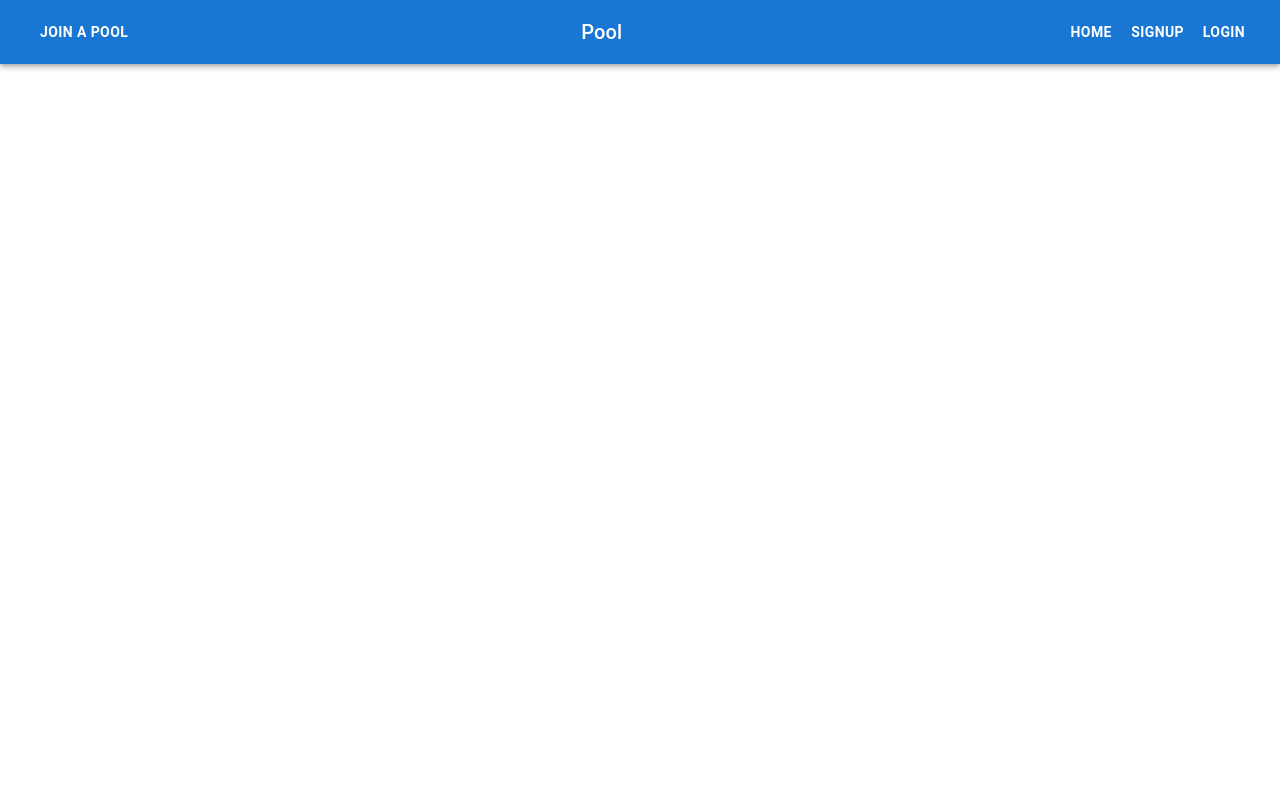
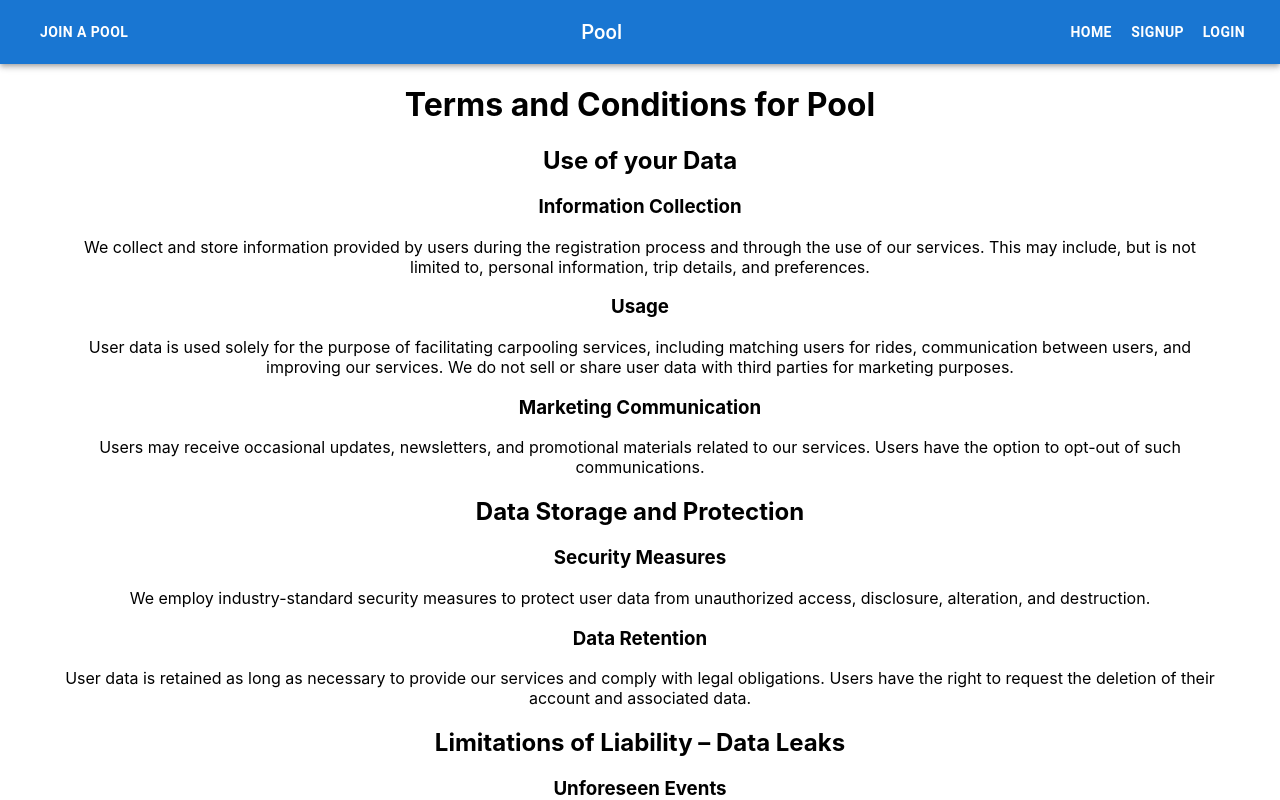
Before and after one commit to nexusstar12/CarpoolApp, a React (Create React App) app in the folder appfrontend/: page /terms-and-conditions in a window 1280 px wide. Built offline with nearby package versions, Linux system fonts and the light colour scheme; no server answers.

Commit message:
made terms and conditions page

```diff
--- a/appfrontend/src/App.css
+++ b/appfrontend/src/App.css
@@ -96,3 +96,8 @@ html {
     width: 80%; /* Adjust width for larger screens */
   }
 }
+
+.scrollable-container {
+  max-height: 100vh; /* Adjust the value as needed */
+  overflow-y: auto;
+}
--- a/appfrontend/src/App.js
+++ b/appfrontend/src/App.js
@@ -7,6 +7,7 @@ import PassengerProfilePage from "./pages/PassengerProfilePage";
 import DriverProfilePage from "./pages/DriverProfilePage";
 import ListPoolPage from "./pages/ListPoolPage";
 import ListCrewPage from "./pages/ListCrewPage";
+import TermsAndConditions from "./pages/TermsAndConditions";
 import { BrowserRouter as Router, Route, Routes } from "react-router-dom";
 import Bar from "./components/Bar";
 
@@ -26,6 +27,7 @@ function App() {
             <Route path="/signup" element={<SignUpPage />} />
             <Route path="/signin" element={<SignInPage />} />
             <Route path="/create-pool" element={<PoolCreationPage />} />
+            <Route path="/terms-and-conditions" element={<TermsAndConditions />} />
             <Route
               path="/passenger-profile"
               element={<PassengerProfilePage />}
--- /dev/null
+++ b/appfrontend/src/pages/TermsAndConditions.js
@@ -0,0 +1,119 @@
+//show header
+//just text on screen, should be center left aligned w no image
+function TermsAndConditions() {
+    return (
+        <div className="scrollable-container">
+        <h1>Terms and Conditions for Pool</h1>
+        <h2>Use of your Data</h2>
+        <h3>Information Collection</h3>
+        <p style={{
+        paddingLeft: '60px',
+        paddingRight: '60px'
+  }}>
+    We collect and store information provided by users during the registration process and through
+    the use of our services. This may include, but is not limited to, personal information, trip details,
+    and preferences.
+      </p>
+      <h3>Usage</h3>
+      <p style={{
+        paddingLeft: '60px',
+        paddingRight: '60px'
+  }}>
+    User data is used solely for the purpose of facilitating carpooling services, including matching users
+    for rides, communication between users, and improving our services. We do not sell or share user data with
+     third parties for marketing purposes.
+      </p>
+
+      <h3>Marketing Communication</h3>
+        <p style={{
+        paddingLeft: '60px',
+        paddingRight: '60px'
+  }}>
+    Users may receive occasional updates, newsletters, and promotional materials related to our services. Users
+    have the option to opt-out of such communications.
+      </p>
+
+      <h2>Data Storage and Protection</h2>
+
+      <h3>Security Measures</h3>
+        <p style={{
+        paddingLeft: '60px',
+        paddingRight: '60px'
+  }}>
+    We employ industry-standard security measures to protect user data from unauthorized access, disclosure, alteration,
+    and destruction.
+      </p>
+
+      <h3>Data Retention</h3>
+        <p style={{
+        paddingLeft: '60px',
+        paddingRight: '60px'
+  }}>
+   User data is retained as long as necessary to provide our services and comply with legal obligations. Users have the
+   right to request the deletion of their account and associated data.
+      </p>
+
+      <h2>Limitations of Liability – Data Leaks</h2>
+
+      <h3>Unforeseen Events</h3>
+        <p style={{
+        paddingLeft: '60px',
+        paddingRight: '60px'
+  }}>
+   While we take reasonable measures to protect user data, we cannot guarantee that data will be immune to unauthorized access,
+    hacking, or other security breaches. Users acknowledge and accept the inherent risks associated with the transmission of information over the internet.
+      </p>
+
+      <h3>Notification</h3>
+        <p style={{
+        paddingLeft: '60px',
+        paddingRight: '60px'
+  }}>
+   In the event of a data breach, we will promptly notify affected users in accordance with applicable laws and regulations.
+      </p>
+
+      <h2>Limitations of Liability – Off-App Interactions</h2>
+
+      <h3>Off-App Interactions</h3>
+        <p style={{
+        paddingLeft: '60px',
+        paddingRight: '60px'
+  }}>
+    Users acknowledge that interactions and transactions with other users outside the platform are beyond our control. We disclaim any liability for disputes, damages,
+    or injuries arising from off-app interactions.
+        </p>
+
+        <h3>User Responsibility</h3>
+        <p style={{
+        paddingLeft: '60px',
+        paddingRight: '60px'
+  }}>
+    Users are responsible for their interactions with others, both on and off the platform. We encourage users to exercise caution and good judgment when engaging in off-app interactions.
+        </p>
+
+    <h2> General</h2>
+
+    <h3>Modifications</h3>
+        <p style={{
+        paddingLeft: '60px',
+        paddingRight: '60px'
+  }}>
+    We reserve the right to modify these terms and conditions at any time. Users will be notified of any material changes, and continued use of our services constitutes acceptance of the updated terms.
+    </p>
+
+    <h3>Governing Law</h3>
+        <p style={{
+        paddingLeft: '60px',
+        paddingRight: '60px'
+  }}>
+These terms and conditions are governed by and construed in accordance with the laws of United States.
+
+By using our carpooling services, users agree to abide by these terms and conditions. If you do not agree with any part of these terms, please do not use our services.    </p>
+
+
+     </div>
+
+    )
+}
+
+export default TermsAndConditions;
```
